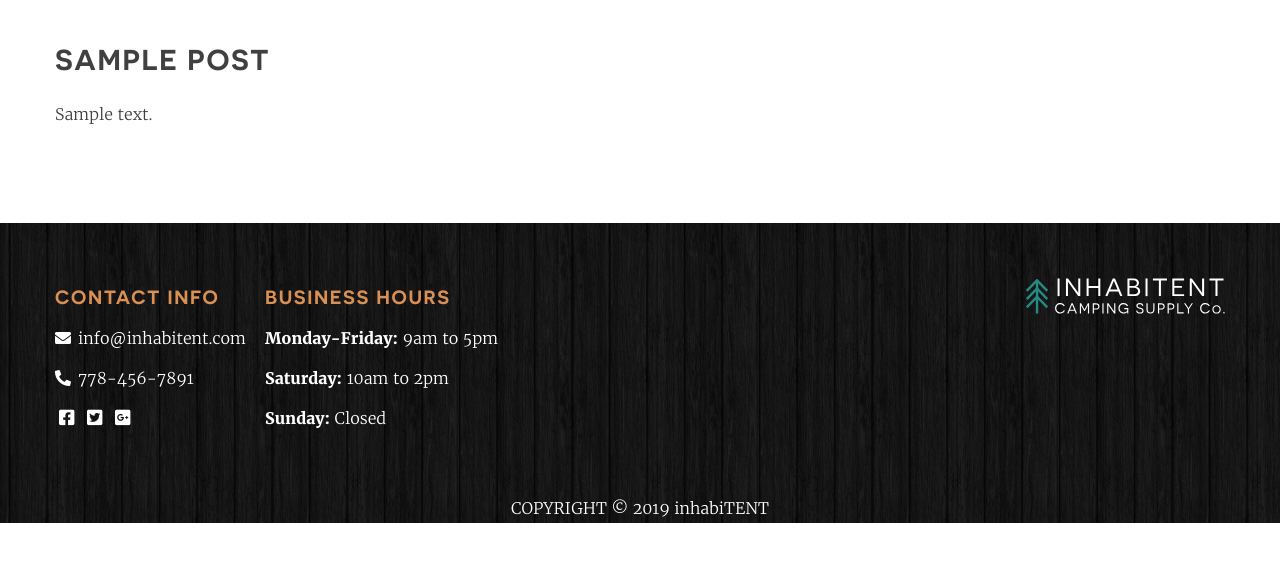
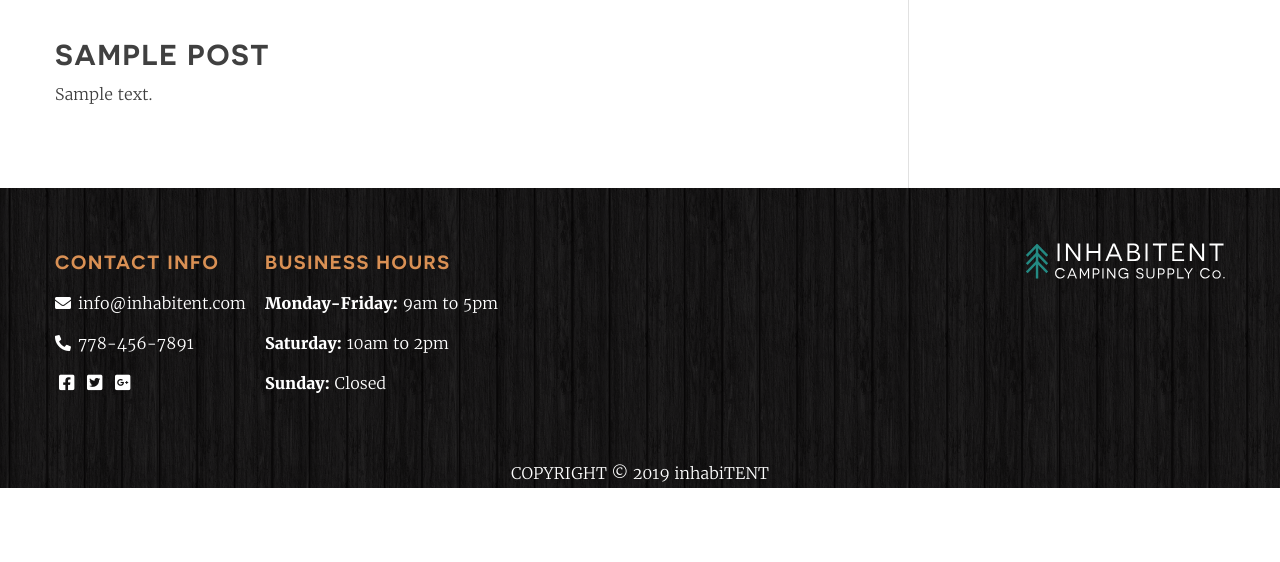
Before and after one commit to kbaistrocchi/inhabitent, a WordPress theme: template themes/inhabitent/page.php in a window 1280 px wide. Shown: the part 40-602 px from the top of the page. Run offline with PHP 8.4 and a stand-in for WordPress, Linux system fonts and the light colour scheme; the site name, menu and one post (Sample post) are stand-ins, and other content is empty; some libraries are stand-ins or nearby versions.

Commit message:
style: sidebar layout and basic styling

```diff
--- a/themes/inhabitent/functions.php
+++ b/themes/inhabitent/functions.php
@@ -56,10 +56,12 @@ function inhabitent_sidebar_widget() {
         'class' => 'the-sidebar',
         'before_widget' => '<aside id="%1$s" class="%2$s">',
         'after_widget' => '</aside>',
-        'before_title' => '<h2 class="widget-title">',
-        'after_title' => '</h2>'
+        'before_title' => '<h3 class="widget-title">',
+        'after_title' => '</h3>'
     ));
 }
+
+add_action('widgets_init', 'inhabitent_sidebar_widget');
 
 // Modify 'Read More' Link
 
@@ -125,9 +127,6 @@ function inhabitent_register_taxonomies() {
 }
 add_action('init', 'inhabitent_register_taxonomies');
 
-// Add sidebar
-add_action('widgets_init', 'inhabitent_sidebar_widget');
-
 
 // Change login logo
 function inhabitent_login_logo() {
--- a/themes/inhabitent/home.php
+++ b/themes/inhabitent/home.php
@@ -35,8 +35,9 @@ into here. Know as the loop -->
                 <p>No posts found</p>
         <?php endif; ?>
     </section>
-
-    <?php dynamic_sidebar('sidebar-1'); ?>
+    <section class="the-sidebar">
+        <?php dynamic_sidebar('sidebar-1'); ?>
+    </section>
 
 </main>
 
--- a/themes/inhabitent/page.php
+++ b/themes/inhabitent/page.php
@@ -1,7 +1,7 @@
 <?php get_header(); ?>
 
 <main class="page-sidebar-content-wrapper all-page-wrapper">
-    <section class="page-content-wrapper">
+    <section class="posts-content-wrapper">
         <?php
         if( have_posts() ) :   // checks if pages are available if true, on to loop
             // THE WP LOOP
@@ -19,7 +19,10 @@
                 <p>No posts found</p>
         <?php endif; ?>
     </section>
-    <?php get_sidebar(); ?>
+    <section class="the-sidebar">
+        <?php dynamic_sidebar('sidebar-1'); ?>
+    </section>
+
 </main>
 
 
--- a/themes/inhabitent/sass/layout/_footer.scss
+++ b/themes/inhabitent/sass/layout/_footer.scss
@@ -37,7 +37,7 @@ footer {
     flex-direction: column;
     min-width: 210px;
     padding-right: 7%;
-    .fa-envelope {
+    .fa-envelope, .fa-map-marker-alt {
         padding-right: 7px;
     };
     .fa-phone {
--- a/themes/inhabitent/sass/layout/_grid.scss
+++ b/themes/inhabitent/sass/layout/_grid.scss
@@ -15,9 +15,9 @@ body {
 
 // Add sidebar grid template to all page.phps
 .page-sidebar-content-wrapper {
-    display: grid;
-    grid-template-rows: 1fr;
-    grid-template-columns: 1fr minmax(300px, 20%);
+    display: flex;
+    // grid-template-rows: 1fr;
+    // grid-template-columns: 1fr minmax(300px, 20%);
 }
 
 // Grid layout for Front Page - Adventures
--- a/themes/inhabitent/sass/layout/_sidebar.scss
+++ b/themes/inhabitent/sass/layout/_sidebar.scss
@@ -1,3 +1,35 @@
-#sidebar {
-    padding: 35px auto;
+.the-sidebar {
+    display: flex;
+    flex-direction: column;
+    width: 27%;
+    padding: 30px 0 0 4%;
 }
+
+.widget-title {
+    margin-bottom: 20px;
+}
+
+.contact-info-sidebar {
+    display: grid;
+    grid-template: 3rem 3rem 3rem / 30px 1fr;
+    align-items: self-start;
+    i {
+        margin-top: 7px;
+    }
+    .fa-phone {
+        margin-right: 14px;
+    }
+    a {
+        font-family: 'Merriweather light';
+    }
+}
+
+// Business Hours Widget
+.business-hours-class {
+    margin-top: 40px;
+    line-height: 3rem;
+}
+
+.day-of-week {
+    font-family: 'Merriweather bold';
+}
--- a/themes/inhabitent/sass/pages/_home.scss
+++ b/themes/inhabitent/sass/pages/_home.scss
@@ -1,4 +1,5 @@
 .posts-content-wrapper {
+    width: 73%;
     padding: 30px 5% 80px 0;
     border-right: $solid-border;
 }
--- a/themes/inhabitent/sass/style.scss
+++ b/themes/inhabitent/sass/style.scss
@@ -28,7 +28,7 @@ Text Domain: inhabitent
 @import 'layout/comments';
 
 @import 'components/buttons';
-@import 'components/headings';
+@import 'components/misc';
 @import 'components/slider';
 
 @import 'pages/home';
--- a/themes/inhabitent/single.php
+++ b/themes/inhabitent/single.php
@@ -49,8 +49,9 @@
 
 
     </section>
-
-    <?php dynamic_sidebar('sidebar-1'); ?>
+    <section class="the-sidebar">
+        <?php dynamic_sidebar('sidebar-1'); ?>
+    </section>
 
 </main>
 
--- a/themes/inhabitent/style.css
+++ b/themes/inhabitent/style.css
@@ -159,9 +159,9 @@ body {
   margin: 40px 55px 0 55px; }
 
 .page-sidebar-content-wrapper {
-  display: grid;
-  grid-template-rows: 1fr;
-  grid-template-columns: 1fr minmax(300px, 20%); }
+  display: -webkit-box;
+  display: -ms-flexbox;
+  display: flex; }
 
 .adventures-teaser {
   display: grid;
@@ -269,7 +269,7 @@ footer {
           flex-direction: column;
   min-width: 210px;
   padding-right: 7%; }
-  .contact-info .fa-envelope {
+  .contact-info .fa-envelope, .contact-info .fa-map-marker-alt {
     padding-right: 7px; }
   .contact-info .fa-phone {
     padding-left: 7px; }
@@ -294,8 +294,39 @@ footer .hours {
 .copyright {
   text-align: center; }
 
-#sidebar {
-  padding: 35px auto; }
+.the-sidebar {
+  display: -webkit-box;
+  display: -ms-flexbox;
+  display: flex;
+  -webkit-box-orient: vertical;
+  -webkit-box-direction: normal;
+      -ms-flex-direction: column;
+          flex-direction: column;
+  width: 27%;
+  padding: 30px 0 0 4%; }
+
+.widget-title {
+  margin-bottom: 20px; }
+
+.contact-info-sidebar {
+  display: grid;
+  grid-template: 3rem 3rem 3rem / 30px 1fr;
+  -webkit-box-align: self-start;
+      -ms-flex-align: self-start;
+          align-items: self-start; }
+  .contact-info-sidebar i {
+    margin-top: 7px; }
+  .contact-info-sidebar .fa-phone {
+    margin-right: 14px; }
+  .contact-info-sidebar a {
+    font-family: 'Merriweather light'; }
+
+.business-hours-class {
+  margin-top: 40px;
+  line-height: 3rem; }
+
+.day-of-week {
+  font-family: 'Merriweather bold'; }
 
 .wpcf7-form label {
   font-family: 'Novecento';
@@ -390,6 +421,7 @@ footer .hours {
         color: #f0e4d1; }
 
 .posts-content-wrapper {
+  width: 73%;
   padding: 30px 5% 80px 0;
   border-right: 1px solid #e1e1e1; }
 
```
Also changed, not shown: themes/inhabitent/build/css/style.min.css, themes/inhabitent/sass/components/_misc.scss (renamed from themes/inhabitent/sass/components/_headings.scss), 1 other file.
